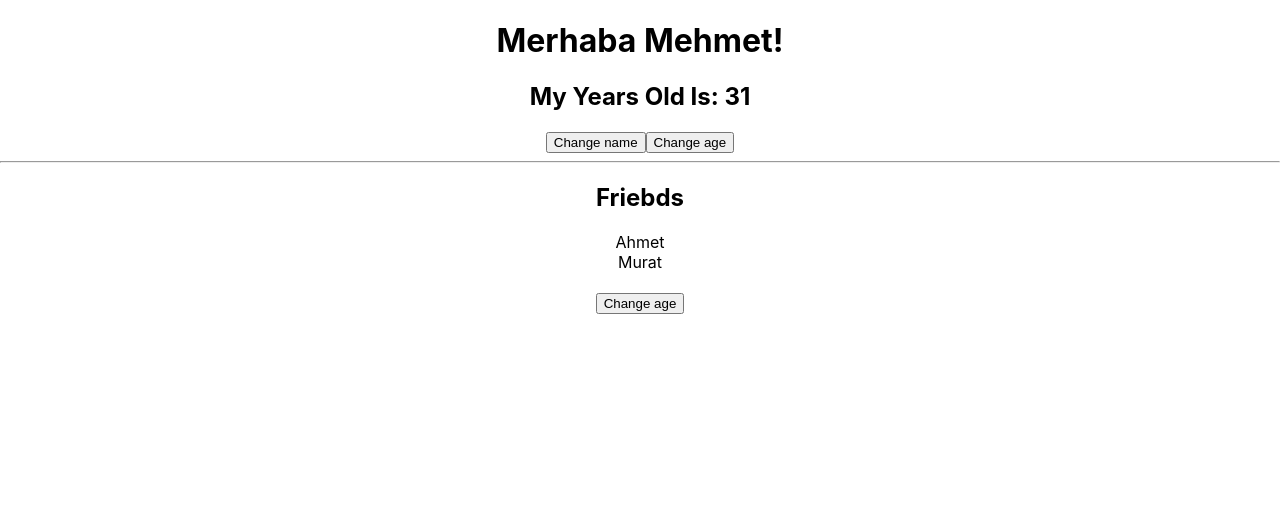
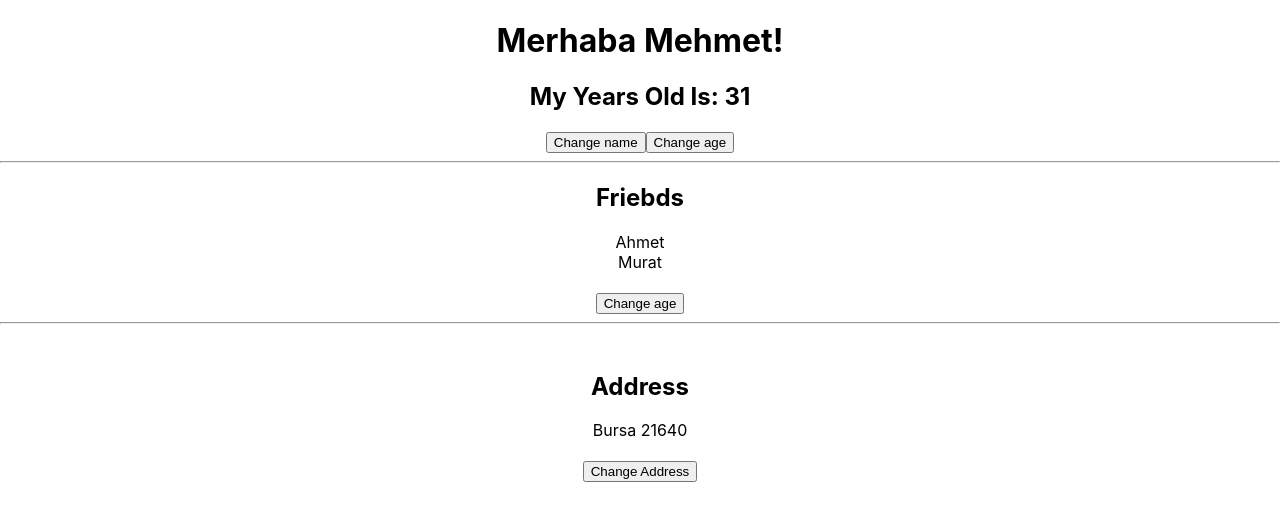
Before and after one commit to Iskender-Garajayev/PatikaDev, a React (Create React App) app in the folder react-chalenges/: page / in a window 1280 px wide. Shown: the top 520 px of the page. Built offline with nearby package versions, Linux system fonts and the light colour scheme.

Commit message:
use object state

```diff
--- a/react-chalenges/src/App.js
+++ b/react-chalenges/src/App.js
@@ -5,6 +5,7 @@ function App() {
   const [name, setName] = useState('Mehmet')
   const [age, setAge] = useState(31)
   const [friends, setFriends] = useState(["Ahmet","Murat"])
+  const [address, setAddress] = useState ({title: 'Bursa', zipcode:21640})
   return (
     <div className="App">
       <h1>Merhaba {name}!</h1>
@@ -18,6 +19,19 @@ function App() {
       <br />
       <button onClick={() => setFriends([...friends,"Ayse"])}>Change age </button>
 
+
+      <hr />
+      <br />
+      <h2>Address</h2>
+      <div>{address.title} {address.zipcode}</div>
+
+      <br />
+      {/* onceki veriyi korumak adina ...ADDRESS  Eklenildi*/}
+      <button onClick={()=> setAddress({...address, title:'Gorukle' })} >Change Address</button>
+      {/* <button onClick={()=> setAddress({title:'Gorukle', zipcode: 33333 })} >Change Address</button> */}
+
+
+
     </div>
 
   );
```
